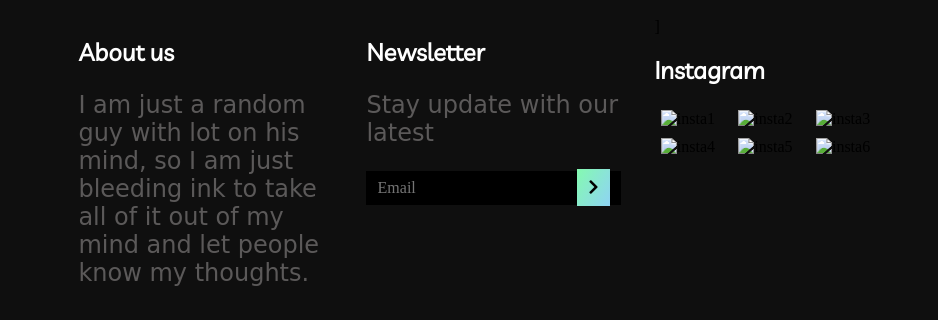
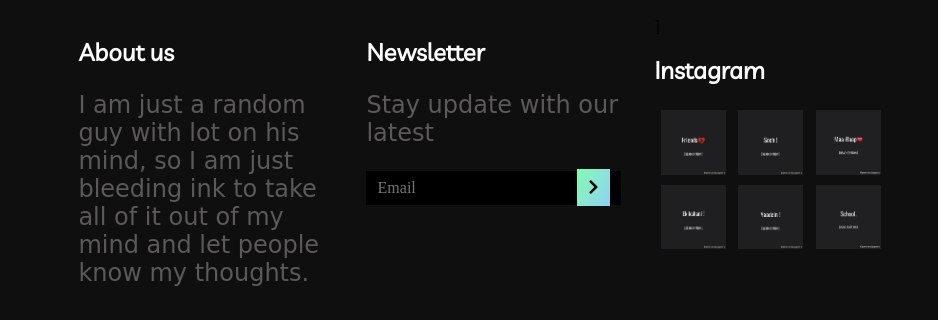
Before and after one commit to ParvVijay01/Penn_And_Papers, a plain HTML site: page penn_and_papers/index.html in a window 1280 px wide. Shown: the part 6531-6851 px from the top of the page, 0-938 px from the left. Drawn offline with Linux system fonts and the light colour scheme; a web font is replaced by a local one.

Commit message:
Update index.html

```diff
--- a/penn_and_papers/index.html
+++ b/penn_and_papers/index.html
@@ -372,14 +372,14 @@
                     ]<h2>Instagram</h2>
                 </a>
                 <div class="flex-row">
-                    <img src="./assets/post 1.jpeg" alt="insta1">
-                    <img src="./assets/post 2.jpeg" alt="insta2">
-                    <img src="./assets/post13.jfif" alt="insta3">
+                    <img src="./assets/Page1/post 1.jpeg" alt="insta1">
+                    <img src="./assets/Page1/post 2.jpeg" alt="insta2">
+                    <img src="./assets/Page1/post13.jfif" alt="insta3">
                 </div>
                 <div class="flex-row">
-                    <img src="./assets/post3.jpeg" alt="insta4">
-                    <img src="./assets/post5.jpeg" alt="insta5">
-                    <img src="./assets/post7.jpeg" alt="insta6">
+                    <img src="./assets/Page1/post3.jpeg" alt="insta4">
+                    <img src="./assets/Page1/post5.jpeg" alt="insta5">
+                    <img src="./assets/Page1/post7.jpeg" alt="insta6">
                 </div>
             </div>
             <div class="follow" data-aos="fade-left" data-aos-delay="200">
```
